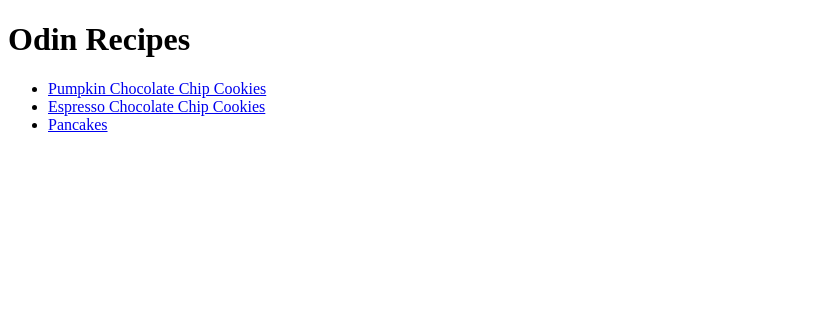
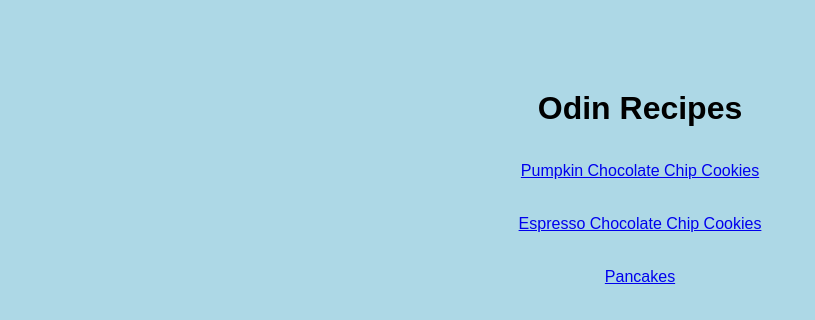
Before and after one commit to magic-clicks/odin-recipes, a plain HTML site: page index.html in a window 1280 px wide. Shown: the whole page, without its empty margins (0-815 px from the left). Drawn offline with Linux system fonts and the light colour scheme.

Commit message:
added basic CSS

```diff
--- a/index.html
+++ b/index.html
@@ -4,15 +4,13 @@
     <meta charset="UTF-8">
     <meta name="viewport" content="width=device-width, initial-scale=1.0">
     <title>Cookies</title>
+    <link rel="stylesheet" href="style.css">
 </head>
 <body>
     <h1>Odin Recipes</h1>
-    <ul>
-        <li><a href="./recipes/cookies.html">Pumpkin Chocolate Chip Cookies</a></li>
-        <li><a href="./recipes/espressocookies.html">Espresso Chocolate Chip Cookies</a></li>
-        <li><a href="./recipes/pancakes.html">Pancakes</a></li>
-    </ul>
+        <p><a href="./recipes/cookies.html">Pumpkin Chocolate Chip Cookies</a></p>
+        <p><a href="./recipes/espressocookies.html">Espresso Chocolate Chip Cookies</a></p>
+        <p><a href="./recipes/pancakes.html">Pancakes</a></p>
 
-        </body>
 </body>
 </html>
--- /dev/null
+++ b/style.css
@@ -0,0 +1,13 @@
+* {
+    background-color: lightblue;
+    text-align: center;
+    box-sizing: border-box;
+    border: 2px;
+    padding: 5px;
+    margin: 25px;
+    font-family: sans-serif
+
+}
+ul, ol{
+    list-style-position: inside;
+}
```
Also changed, not shown: recipes/cookies.html (+1 -0 lines), recipes/espressocookies.html (+1 -0 lines), recipes/pancakes.html (+1 -0 lines).
